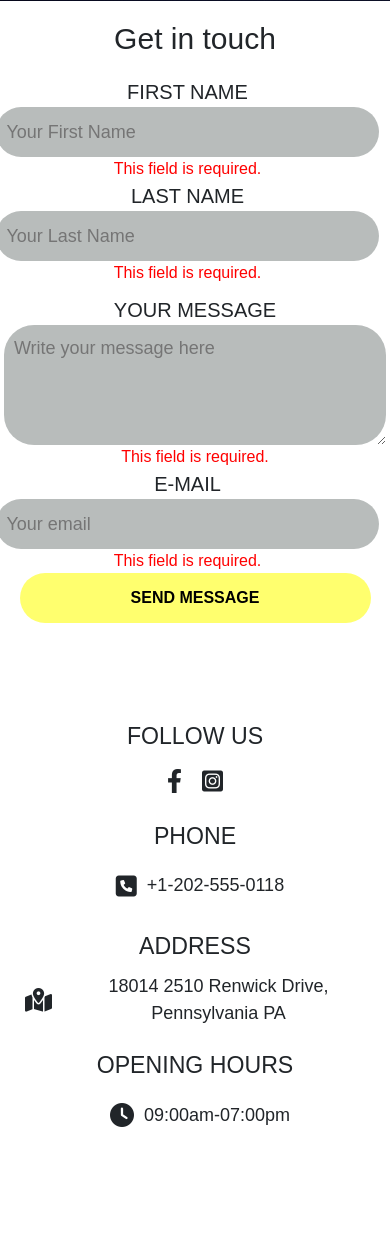
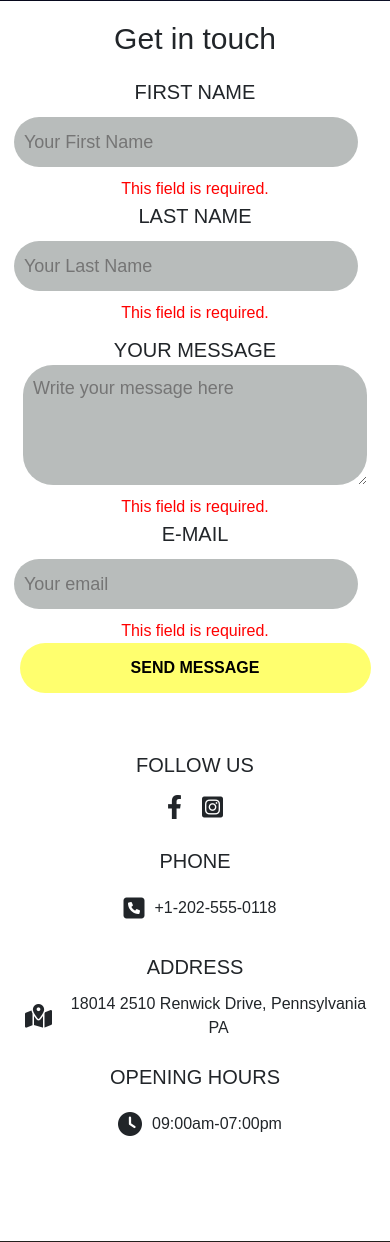
Before and after one commit to tudor1997/djangoRestaurantProject, a Django app: page /contact in a window 390 px wide. Shown: the part 379-1621 px from the top of the page. Run offline with Django 3.2, Linux system fonts and the light colour scheme; some web fonts are replaced.

Commit message:
css fixes

```diff
--- a/static/css/contact.css
+++ b/static/css/contact.css
@@ -105,8 +105,10 @@
     font-weight: 500;
 }
 .message-grp{
-    display:flex;
+    display: flex;
     flex-direction: column;
+    justify-content: center;
+    align-items: center;
     width:100%;
 }
 textarea{
@@ -245,12 +247,16 @@ textarea:focus{
     }
     .socials-row{
         width: 100%;
+        margin-top: 40px;
     }
     .social-column{
         margin:10px;
     }
+    .social-column h3{
+        font-size:20px;
+    }
     .small-container p{
-        font-size:18px;
+        font-size:16px;
         text-align: center;
     }
 }
@@ -258,6 +264,7 @@ textarea:focus{
 @media (max-width: 767px) {
     .form-section{
         height:100%;
+        margin-bottom: 80px;
     }
     .form-container{
         flex-direction:column;
@@ -325,14 +332,14 @@ textarea:focus{
         align-self:center;
         justify-self:center;
     }
-    .input-grp input, .message{
+    .input-grp , .message-grp{
         width: 98%;
         margin:0 auto;
     }
 
     .socials-row{
         width: 100%;
-        margin-top:80px;
+        margin-top:40px;
     }
     .social-column{
         justify-content:center;
@@ -383,3 +390,8 @@ textarea:focus{
         width:100%;
     }
 }
+@media(min-width:1024px){
+    .cards-container{
+        flex-wrap:wrap;
+    }
+}
```
